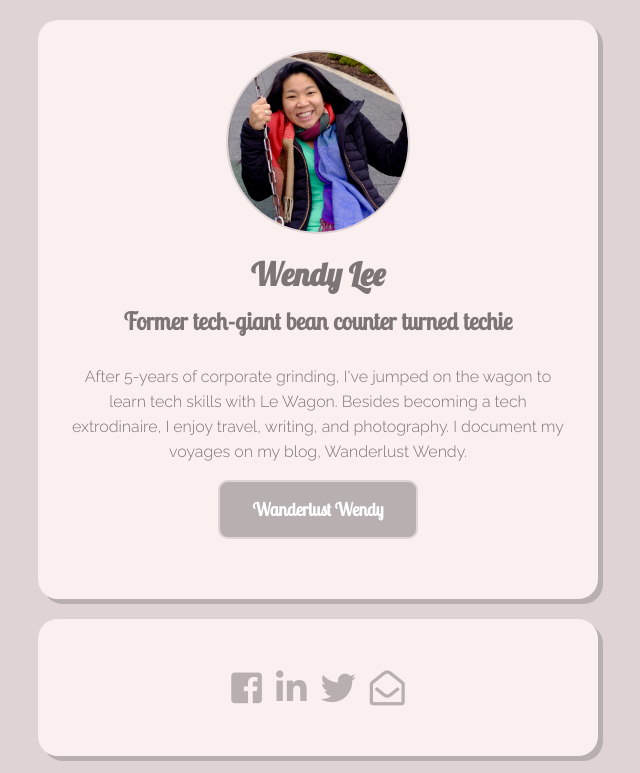
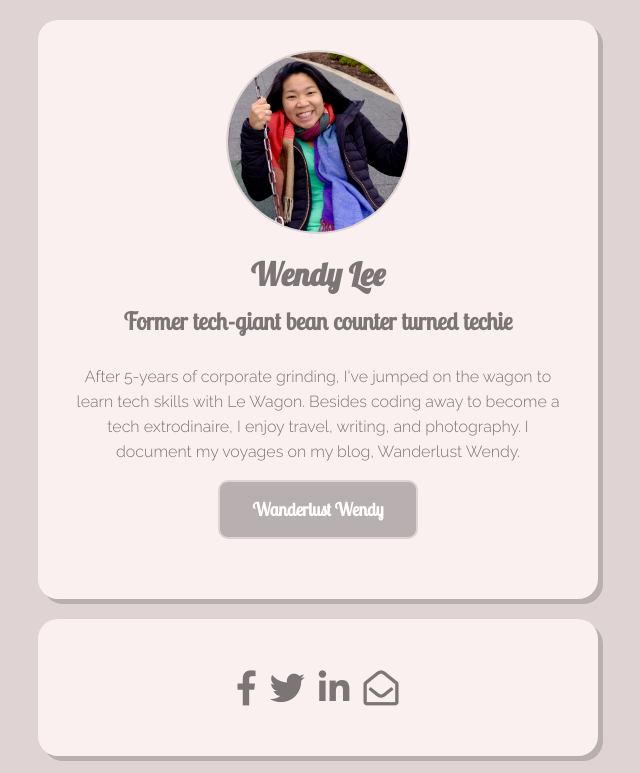
Before and after one commit to wanderlustwendy/profile, a plain HTML site: page index.html in a window 1280 px wide. Shown: the top 773 px of the page, without its empty margins (322-962 px from the left). Drawn offline with Linux system fonts and the light colour scheme.

Commit message:
make my profile better

```diff
--- a/index.html
+++ b/index.html
@@ -14,16 +14,16 @@
       <img id ="avatar-lg" src="images/profile.jpg" alt ="profile">
       <h1>Wendy Lee</h1>
       <h2>Former tech-giant bean counter turned techie</h2>
-      <p>After 5-years of corporate grinding, I've jumped on the wagon to learn tech skills with Le Wagon. Besides becoming a tech extrodinaire, I enjoy travel, writing, and photography. I document my voyages on my blog, Wanderlust Wendy.</p>
+      <p>After 5-years of corporate grinding, I've jumped on the wagon to learn tech skills with Le Wagon. Besides coding away to become a tech extrodinaire, I enjoy travel, writing, and photography. I document my voyages on my blog, Wanderlust Wendy.</p>
       <h2><a class = "button" href="http://wanderlustwendy.com">Wanderlust Wendy</a></h2>
 
     </div>
 
     <div class = "card text-center list-inline">
       <ul>
-        <li><a href="http://facebook.com/wanderlustwendy"><i class="fab fa-facebook-square icon"></i></a></li>
+        <li><a href="http://facebook.com/wanderlustwendy"><i class="fab fa-facebook-f icon"></i></a></li>
+        <li><a href="http://twitter.com/wanderlustwlee"><i class="fab fa-twitter icon"></i></a></li>
         <li><a href="http://linkedin.com/in/wendylee"><i class="fab fa-linkedin-in icon"></i></a></li>
-        <li><a href="http://twitter.com/wanderlustwlee"><i class="fab fa-twitter icon"></i></a></li>
         <li><a href="mailto:wanderlustwendy@icloud.com"><i class="far fa-envelope-open icon"></i></a></li>
       </ul>
     </div>
--- a/style.css
+++ b/style.css
@@ -78,7 +78,7 @@ li {
 .icon {
   font-size: 35px;
   padding: 5px;
-  color: #B8B0B0;
+  color: #7C7575;
 }
 
 .icon2 {
```
